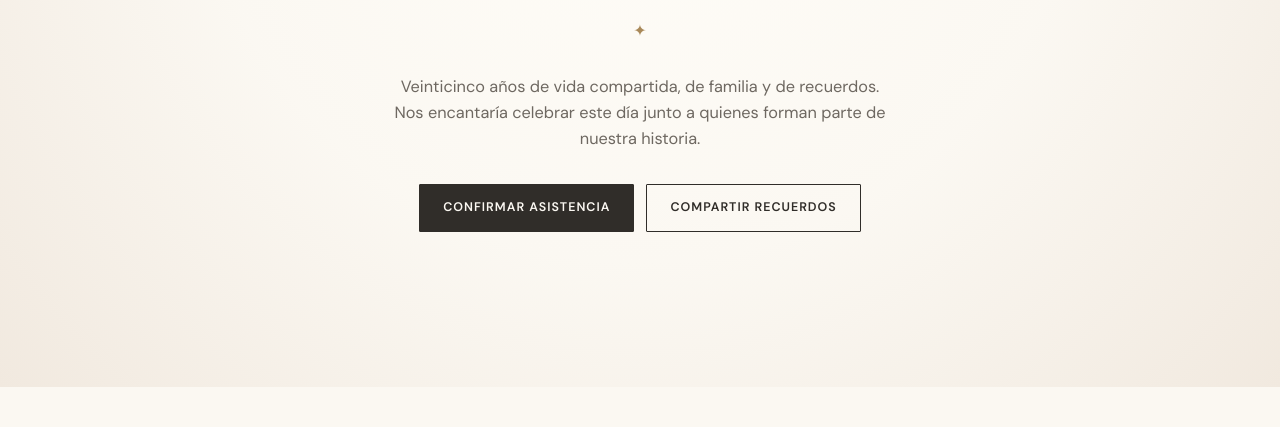
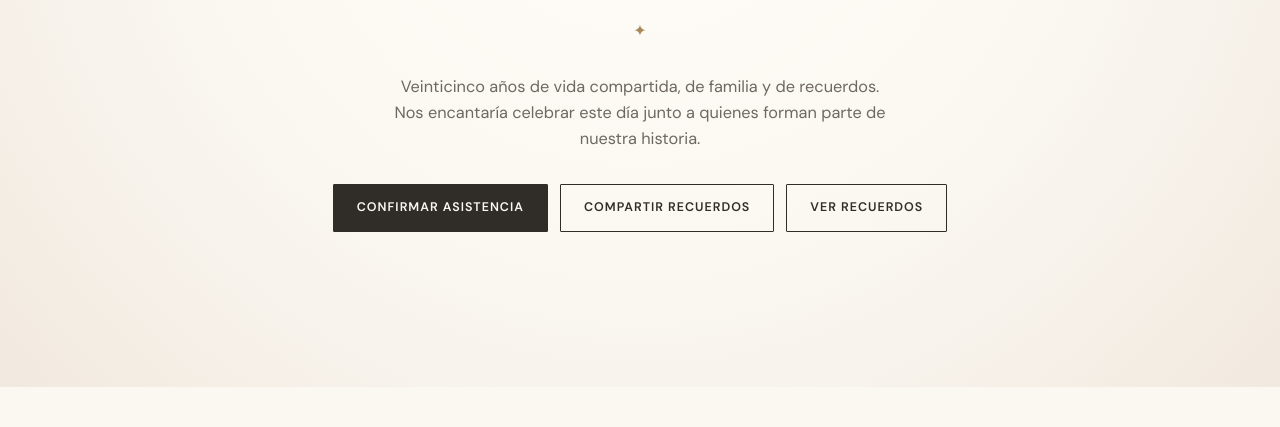
Before and after one commit to joseluistemprado-dotcom/SaveTheDate, a website: page public/index.html in a window 1280 px wide. Shown: the part 373-800 px from the top of the page. Drawn offline with nearby package versions, Linux system fonts and the light colour scheme; no server answers.

Commit message:
Add link to view memories in index.html

```diff
--- a/public/index.html
+++ b/public/index.html
@@ -25,6 +25,7 @@
       <div class="hero-actions">
         <a class="button" href="#confirmacion">Confirmar asistencia</a>
         <a class="button button-secondary" href="#recuerdos">Compartir recuerdos</a>
+        <a class="button button-secondary" href="/recuerdos.html">Ver recuerdos</a>
       </div>
     </section>
 
```
